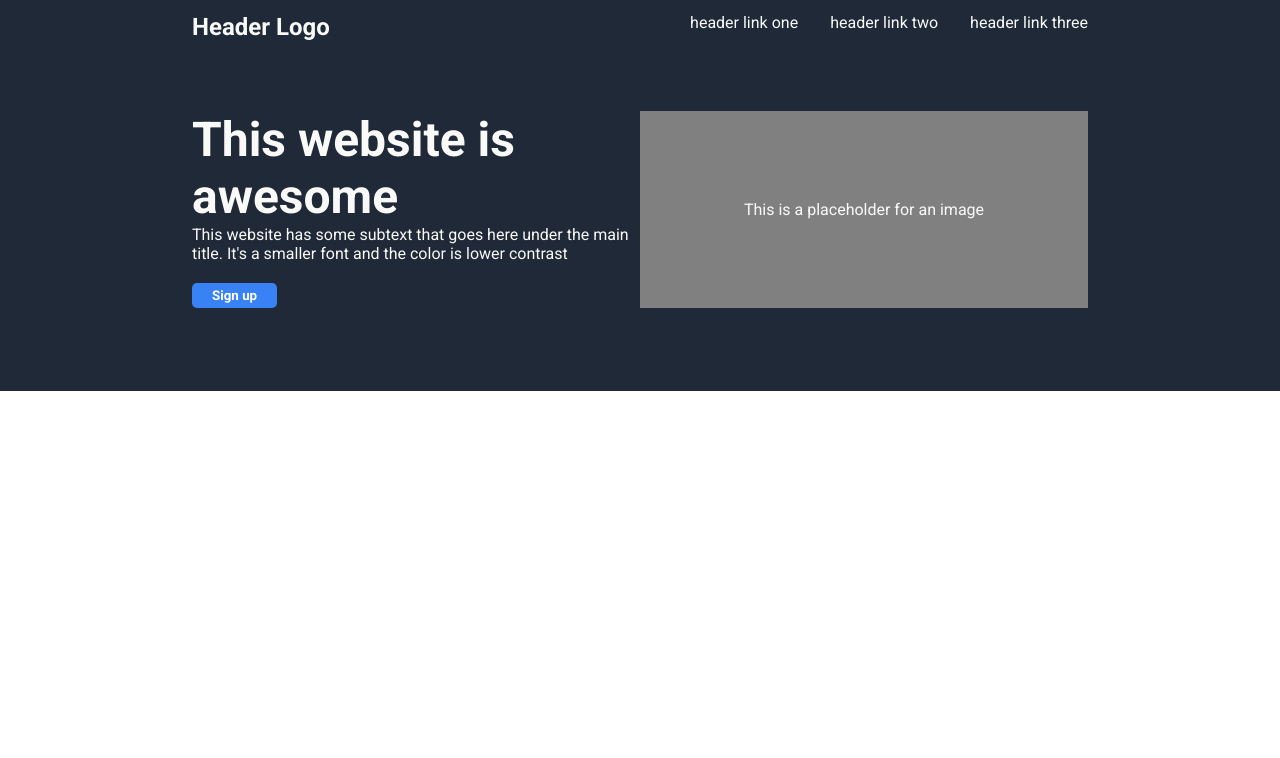
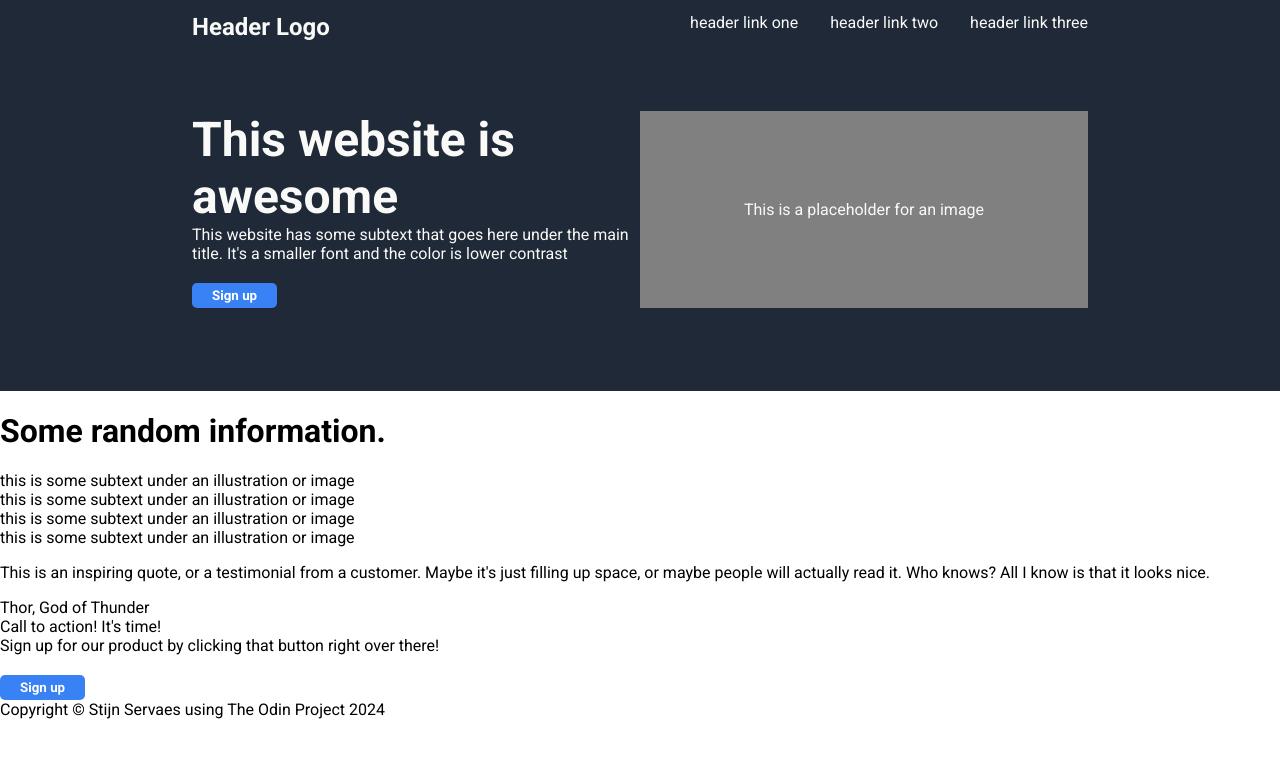
Before and after one commit to ComradeStijn/TOP-Landing-page, a plain HTML site: page index.html in a window 1280 px wide. Drawn offline with Linux system fonts and the light colour scheme.

Commit message:
Add main and footer content in index.html

```diff
--- a/index.html
+++ b/index.html
@@ -34,6 +34,40 @@
             </div>
         </div>
     </header>
-
+    <main>
+        <h1>Some random information.</h1>
+        <div class="image-container">
+            <div class="image-item">
+                <div class="image"></div>
+                <div class="image-text">this is some subtext under an illustration or image</div>
+            </div>
+            <div class="image-item">
+                <div class="image"></div>
+                <div class="image-text">this is some subtext under an illustration or image</div>
+            </div>
+            <div class="image-item">
+                <div class="image"></div>
+                <div class="image-text">this is some subtext under an illustration or image</div>
+            </div>
+            <div class="image-item">
+                <div class="image"></div>
+                <div class="image-text">this is some subtext under an illustration or image</div>
+            </div>
+        </div>
+        <div class="quote">
+            <p>This is an inspiring quote, or a testimonial from a customer. Maybe it's
+            just filling up space, or maybe people will actually read it. Who knows? All
+            I know is that it looks nice.</p>
+            <div id="quote-author">Thor, God of Thunder</div>
+        </div>
+        <div class="call-to-action">
+            <div id="call-to-action-bold">Call to action! It's time!</div>
+            <div id="call-to-action-subtext">Sign up for our product by clicking that button right over there!</div>
+            <button id="call-to-action-button">Sign up</button>
+        </div>
+    </main>
+    <footer>
+        Copyright © Stijn Servaes using The Odin Project 2024
+    </footer>
 </body>
 </html>
```
